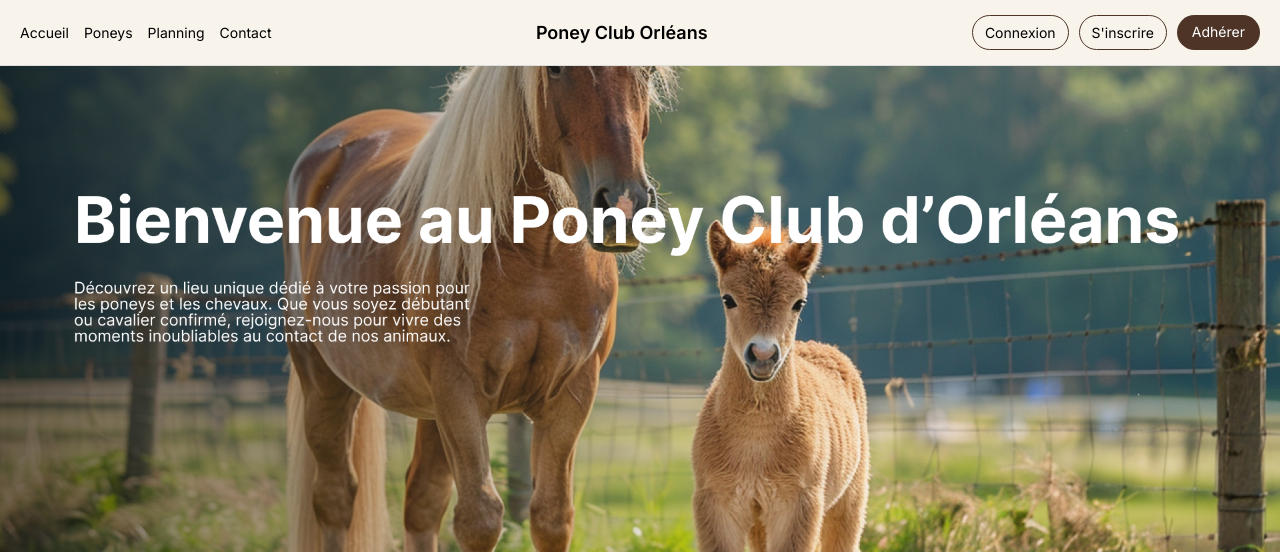
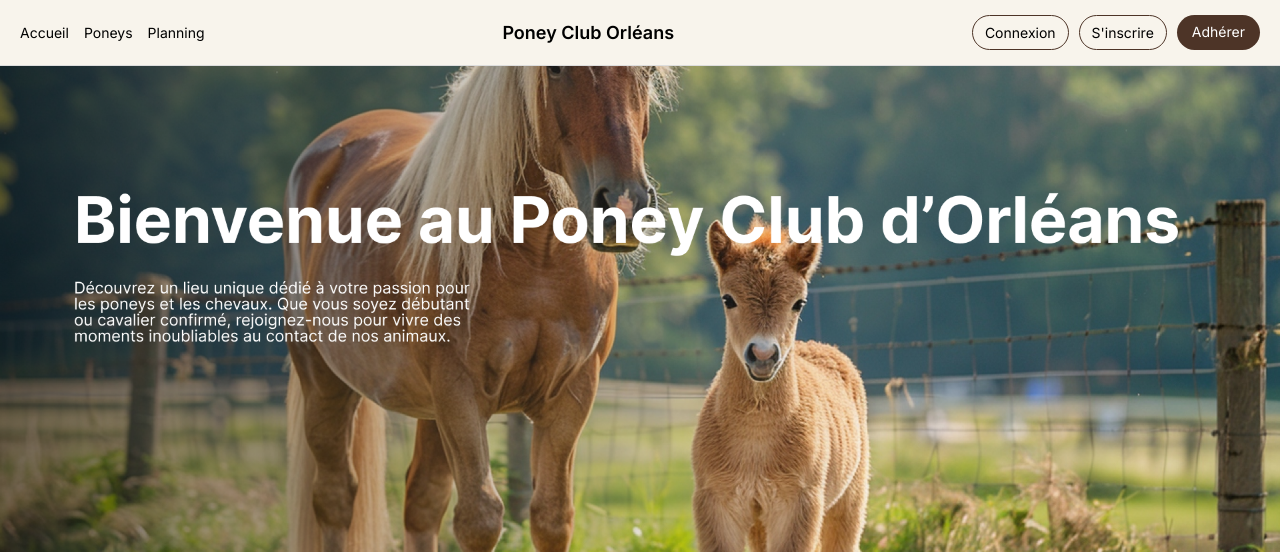
Before and after one commit to ugo-dominguez/sae-poney, a Django app: page / in a window 1280 px wide. Shown: the top 552 px of the page. Run offline with Django 5.2, Linux system fonts and the light colour scheme; parts of the project's set-up code (start-up, migrations or seed data) failed here and were passed over.

Commit message:
Update base-header.html

```diff
--- a/templates/base-header.html
+++ b/templates/base-header.html
@@ -7,7 +7,6 @@
         <a href="/">Accueil</a>
         <a href="/listponey/">Poneys</a>
         <a href="/default_planning/">Planning</a>
-        <a href="">Contact</a>
         {% if user.is_authenticated and user.is_staff %}
             <a href="{% url 'dashboard' %}">Tableau de bord</a>
         {% endif %}
```
